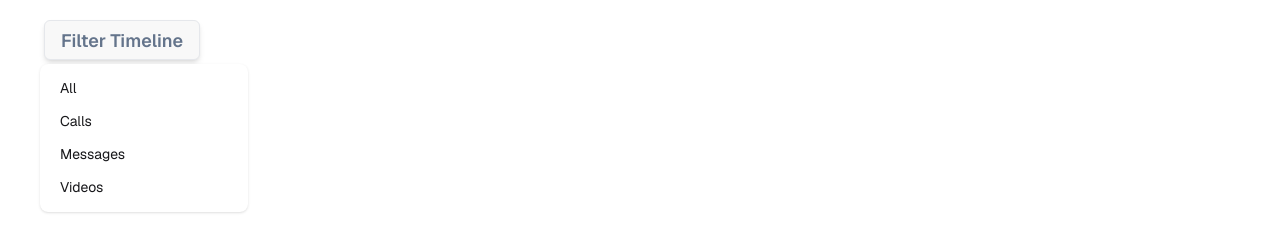
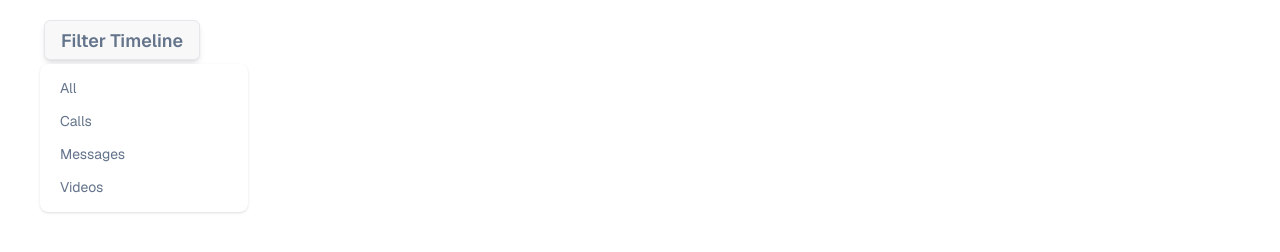
Before and after one commit to CodeByMonir/KeenKeeper, a React (Vite) app: page /timeline in a window 1280 px wide. Both pictures are taken after a click on the heading "Filter Timeline". Shown: the part 200-452 px from the top of the page. Built offline with nearby package versions, Linux system fonts and the light colour scheme.

Commit message:
timeline done

```diff
--- a/src/components/items/PersonCardDetails.jsx
+++ b/src/components/items/PersonCardDetails.jsx
@@ -14,6 +14,7 @@ const PersonCardDetails = ({ data }) => {
         const newChat = {
             type: id,
             link: id === "call" ? call : id === "chat" ? chat : video,
+            contact: id === "call" ? "Call" : id === "chat" ? "Chat" : "Video",
             name: data.name,
             time: new Date().toLocaleString()
         };
--- a/src/pages/Timeline/Timeline.jsx
+++ b/src/pages/Timeline/Timeline.jsx
@@ -6,12 +6,12 @@ const Timeline = () => {
     const [storeChats] = useContext(timelineContext);
 
     return (
-        <div className='max-w-300 mx-auto mt-20 min-h-screen space-y-6'>
+        <div className='max-w-300 mx-auto my-20 min-h-screen space-y-6'>
             <div>
                 <h2 className='text-[48px] font-bold text-[#1F2937]'>Timeline</h2>
                 <details className="dropdown">
                     <summary className="btn m-1 p-4 rounded-md shadow-md text-[18px] text-[#64748B] border border-[#E5E7EB]">Filter Timeline</summary>
-                    <ul className="menu dropdown-content bg-base-100 rounded-box z-1 w-52 p-2 shadow-sm">
+                    <ul className="menu dropdown-content bg-base-100 rounded-box z-1 w-52 p-2 shadow-sm text-[#64748B]">
                         <li><a>All</a></li>
                         <li><a>Calls</a></li>
                         <li><a>Messages</a></li>
@@ -20,15 +20,16 @@ const Timeline = () => {
                 </details>
             </div>
             {storeChats.map((chat, ind) => {
-                const { type, link, name, time } = chat;
+                const { link, contact, name, time } = chat;
 
                 return (
                     <div key={ind} className='flex items-center gap-4 p-4 shadow-md rounded-md space-y-6'>
-                        <img src={link} alt="" className='w-6 h-6' />
                         <div>
-                            <h2 className='font-semibold'>{name}</h2>
+                            <img src={link} alt="" className='w-8 h-8 mt-5' />
+                        </div>
+                        <div>
+                            <p><span className='font-medium text-[20px] text-[#244D3F]'>{contact}</span> with {name}</p>
                             <p className='text-[12px] text-[#64748B]'>{time}</p>
-                            <p className='text-[12px] text-[#64748B]'>{type}</p>
                         </div>
                     </div>
                 );
```
